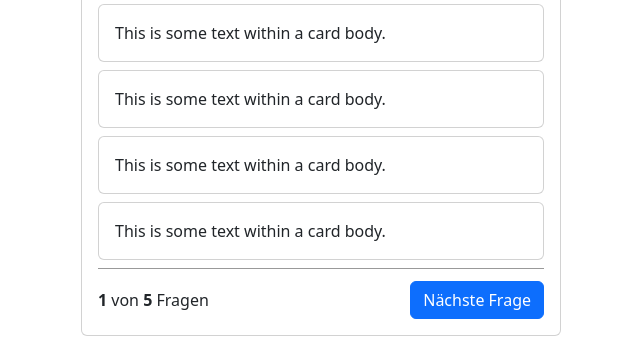
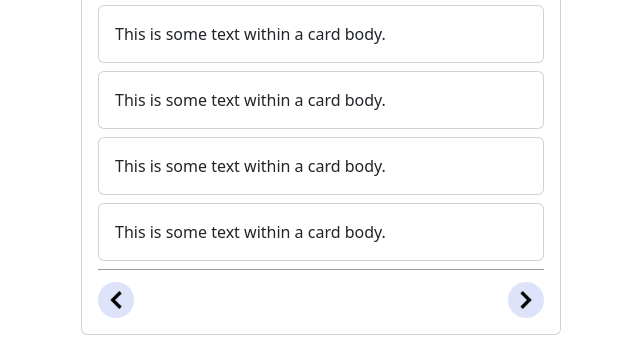
Before and after one commit to simon-1337/Quizapp, a plain HTML site: page index.html in a window 1280 px wide. Shown: the part 461-800 px from the top of the page, without its empty margins (319-959 px from the left). Drawn offline with nearby package versions, Linux system fonts and the light colour scheme.

Commit message:
forward & backward buttons

```diff
--- a/index.html
+++ b/index.html
@@ -48,10 +48,12 @@
       </div>
 
       <div class="question-footer">
-            <span>
-                <b>1</b> von <b>5</b> Fragen
-            </span>
-            <button class="btn btn-primary">Nächste Frage</button>
+        <div class="arrow-container">
+          <img src="img/backward.png">
+        </div>
+        <div class="arrow-container">
+          <img src="img/forward.png">
+        </div>
       </div>
     </div>
   </div>
--- a/style.css
+++ b/style.css
@@ -16,3 +16,17 @@ body {
     align-items: center;
     padding-top: 12px;
 }
+
+.arrow-container {
+    background-color: rgb(222, 227, 249);
+    border-radius: 100%;
+    height: 36px;
+    width: 36px;
+    display: flex;
+    justify-content: center;
+    align-items: center;
+}
+
+.arrow-container img {
+    height: 18px;
+}
```
Also changed, not shown: img/backward.png (added), img/forward.png (added). Lines whose indentation alone changed are shown as unchanged.
